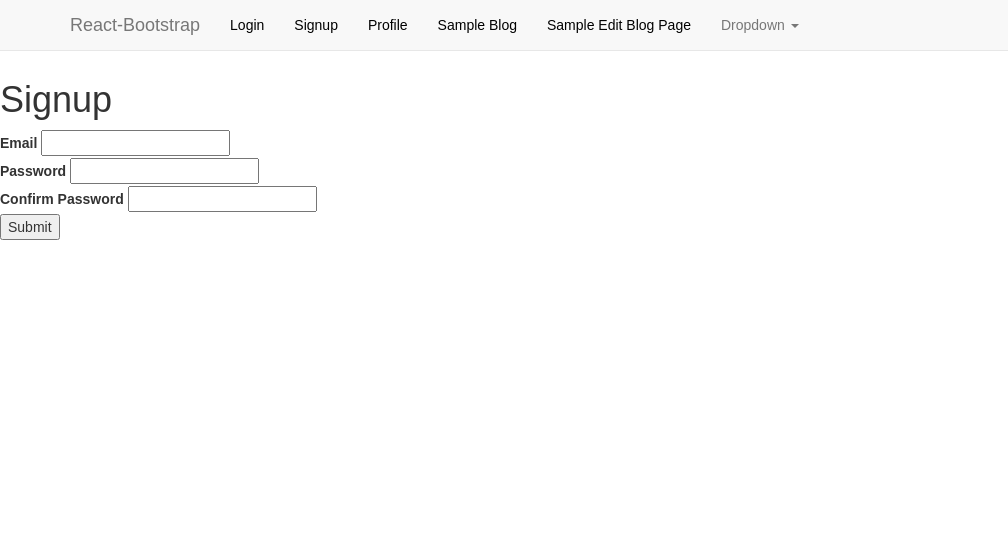
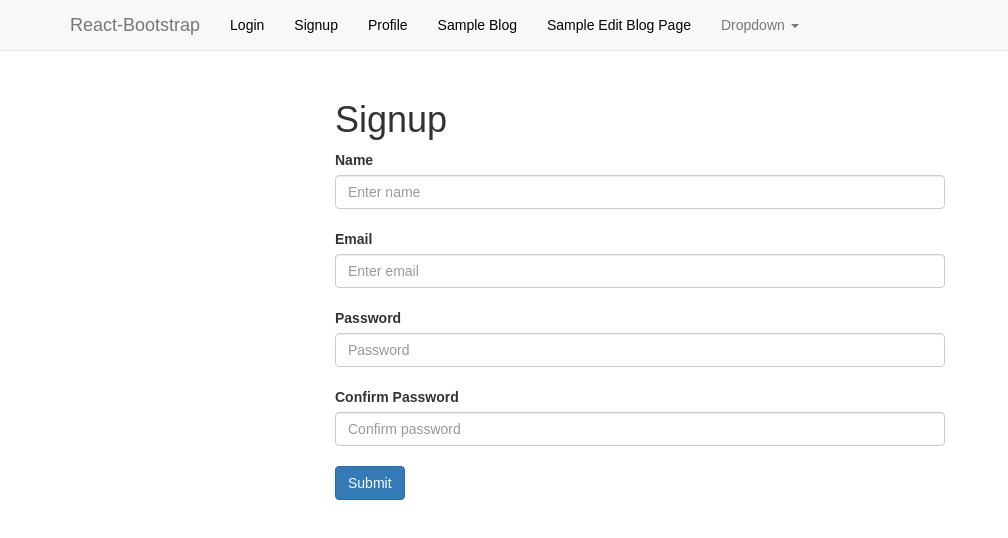
Before and after one commit to yangtheng/project-4-react, a React (Create React App) app: page /signup in a window 1280 px wide. Shown: the top 538 px of the page, without its empty margins (0-1008 px from the left). Built offline with nearby package versions, Linux system fonts and the light colour scheme.

Commit message:
fixed redirect to home page after login, added dropdowns for activites

```diff
--- a/src/App.css
+++ b/src/App.css
@@ -43,3 +43,13 @@ a {
   cursor: pointer;
   background-color: rgba(164, 163, 161, 0.5);
 }
+
+.panel-heading{
+  box-shadow: inset 0 0 0 99999px rgba(255,255,255,0.5);
+}
+.panel-heading:hover {
+  box-shadow: none;
+}
+.panel-title a:hover {
+  cursor: pointer;
+}
--- a/src/App.js
+++ b/src/App.js
@@ -29,7 +29,7 @@ class App extends Component {
           <div style={{margin: '10vh 0 0 0'}}>
             <Route path='/login' component={
               () => (
-                <Login handleLogin={(token) => this.handleLogin(token)} />
+                <Login handleLogin={(token) => this.handleLogin(token)} token={this.state.token} />
               )
             } />
             <Route path='/signup' component={
@@ -44,7 +44,7 @@ class App extends Component {
             } />
             <Route path='/profile' component={
               () => (
-                <Profile />
+                <Profile token={this.state.token} />
               )
             } />
             <Route path='/edit-blogpage' component={
--- a/src/EditBlogPage.js
+++ b/src/EditBlogPage.js
@@ -1,7 +1,8 @@
 import React, {Component} from 'react'
 import CoverPhotoEditPage from './CoverPhotoEditPage'
 // import ActivityBody from './ActivityBody'
-import {Button, Modal} from 'react-bootstrap'
+import {Button, Modal, PanelGroup, Panel, Glyphicon} from 'react-bootstrap'
+import './App.css'
 
 class EditBlogPage extends Component {
   constructor () {
@@ -12,7 +13,8 @@ class EditBlogPage extends Component {
       addingActivity: false,
       activities: [],
       newTitle: '',
-      newContent: ''
+      newContent: '',
+      newLocation: ''
     }
   }
   render () {
@@ -28,7 +30,7 @@ class EditBlogPage extends Component {
         </Modal.Body>
 
         <Modal.Body>
-          <label>Title</label>
+          <label>Location</label>
           <input className='form-control' value={this.state.newLocation} type='text' onChange={(e) => this.handleChange(e, 'newLocation')} />
         </Modal.Body>
 
@@ -45,24 +47,26 @@ class EditBlogPage extends Component {
     )
 
     let activities = this.state.activities.map((activity, index) => {
-      // let activityContent
-      // if (activity.content) {
-      //   activityContent = activity.content.split('\n').map((content, index) => {
-      //     return (
-      //       <span key={index}>
-      //         {content}
-      //         <br />
-      //       </span>
-      //     )
-      //   })
-      // }
+      let activityContent
+      if (activity.content) {
+        activityContent = activity.content.split('\n').map((content, index) => {
+          return (
+            <span key={index}>
+              {content}
+              <br />
+            </span>
+          )
+        })
+      }
+      const header = <div><strong>{activity.title} (Location: {activity.location})</strong><Glyphicon glyph='triangle-bottom' style={{fontSize: '25px', float: 'right'}} /></div>
       return (
-        <div key={index}>
-          <h3>{activity.title} @ {activity.location}</h3>
-          {/* <p>{activityContent}</p> */}
-        </div>
+        <Panel style={{margin: '3vh 3vh 0 0'}} bsStyle='info' header={header} key={index} eventKey={index} defaultExpanded>
+          {activityContent}
+          <Button bsStyle='primary' style={{marginTop: '1vh'}}>Edit activity</Button>
+        </Panel>
       )
     })
+
     return (
       <div>
         <CoverPhotoEditPage />
@@ -77,7 +81,9 @@ class EditBlogPage extends Component {
               <h3 style={{display: 'inline'}}>Day {this.state.day}</h3>
               <Button onClick={() => this.openAddActivityWindow()} bsStyle='success' style={{float: 'right', marginRight: '3vh'}}>Add new activity</Button>
             </div>
-            {activities}
+            <PanelGroup accordion>
+              {activities}
+            </PanelGroup>
             {addActivityForm}
           </div>
         </div>
@@ -106,10 +112,9 @@ class EditBlogPage extends Component {
   closeAddActivityWindow () {
     this.setState({
       addingActivity: false,
-      newActivity: {
-        title: '',
-        content: ''
-      }
+      newTitle: '',
+      newContent: '',
+      newLocation: ''
     })
   }
 
@@ -122,10 +127,9 @@ class EditBlogPage extends Component {
     this.setState({
       addingActivity: false,
       activities: this.state.activities.concat(newActivity),
-      newActivity: {
-        title: '',
-        content: ''
-      }
+      newTitle: '',
+      newContent: '',
+      newLocation: ''
     })
   }
 }
--- a/src/Login.js
+++ b/src/Login.js
@@ -10,7 +10,7 @@ class Login extends Component {
     this.state = {
       email: '',
       password: '',
-      token: ''
+      token: this.props.token
     }
 
     this.handleLogin = this.props.handleLogin
@@ -73,9 +73,6 @@ class Login extends Component {
         // console.log(result.access_token)
         localStorage.setItem('token', result.access_token)
         this.handleLogin(result.access_token)
-        this.setState({
-          token: result.access_token
-        })
        })
       .catch(function (res) { console.log(res) })
   }
--- a/src/Profile.js
+++ b/src/Profile.js
@@ -10,6 +10,12 @@ class Profile extends Component {
     }
   }
 
+  // componentWillReceiveProps (nextProps) {
+  //   this.setState({
+  //     token: nextProps.token
+  //   })
+  // }
+
   render () {
     return (
       <div>
--- a/src/Signup.js
+++ b/src/Signup.js
@@ -1,30 +1,48 @@
 import React, {Component} from 'react'
+import {
+  Link
+} from 'react-router-dom'
 
 class Signup extends Component {
-  constructor() {
+  constructor () {
     super()
 
     this.state = {
       name: '',
       email: '',
       password: '',
-      password_confirmation: ''
+      password_confirmation: '',
+      signedUp: false
     }
   }
 
   render () {
+    let alert
+    if (this.state.signedUp) {
+      alert = (
+        <div className='alert alert-success' role='alert'>
+          <strong>You have signed up successfully!</strong> Click <Link to='/login'>here</Link> to login.
+        </div>
+      )
+    }
+
     return (
-      <div>
+      <div className='col-sm-6 col-sm-offset-3'>
+        {alert}
         <h1>Signup</h1>
-        <form onSubmit={(e) => this.handleSubmit(e)}>
-          <label>Email</label>{' '}
-          <input type='email' value={this.state.email} onChange={(e) => this.handleChange(e, 'email')} /><br />
-          <label>Password</label>{' '}
-          <input type='password' value={this.state.password} onChange={(e) => this.handleChange(e, 'password')} /><br />
-          <label>Confirm Password</label>{' '}
-          <input type='password' value={this.state.password_confirmation} onChange={(e) => this.handleChange(e, 'password_confirmation')} /><br />
-          <input type='submit' value='Submit' />
-        </form>
+        <div className='form-group'>
+          <form onSubmit={(e) => this.handleSubmit(e)}>
+            <label>Name</label>{' '}
+            <input className='form-control' placeholder='Enter name' type='text' value={this.state.name} onChange={(e) => this.handleChange(e, 'name')} /><br />
+            <label>Email</label>{' '}
+            <input className='form-control' aria-describedby='emailHelp' placeholder='Enter email' type='email' value={this.state.email} onChange={(e) => this.handleChange(e, 'email')} /><br />
+            <label>Password</label>{' '}
+            <input className='form-control' placeholder='Password' type='password' value={this.state.password} onChange={(e) => this.handleChange(e, 'password')} /><br />
+            <label>Confirm Password</label>{' '}
+            <input className='form-control' placeholder='Confirm password' type='password' value={this.state.password_confirmation} onChange={(e) => this.handleChange(e, 'password_confirmation')} /><br />
+            <button type='submit' className='btn btn-primary'>Submit</button>
+          </form>
+        </div>
       </div>
     )
   }
@@ -39,6 +57,7 @@ class Signup extends Component {
     e.preventDefault()
     const params = {
       user: {
+        name: this.state.name,
         email: this.state.email,
         password: this.state.password,
         password_confirmation: this.state.password_confirmation
@@ -53,10 +72,18 @@ class Signup extends Component {
         body: JSON.stringify(params)
       })
       .then(res => {
-        if (res.status === 201) alert('Successfully created!')
+        if (res.status === 201) {
+          this.setState({
+            signedUp: true
+          })
+        }
         return res.json()
       })
-      .then(result => console.log(result))
+      .then(result => {
+        if (result.errors) {
+          throw new Error(result.errors.email[0])
+        }
+      })
       .catch(err => console.log('there is an an error: ', err))
   }
 }
```
